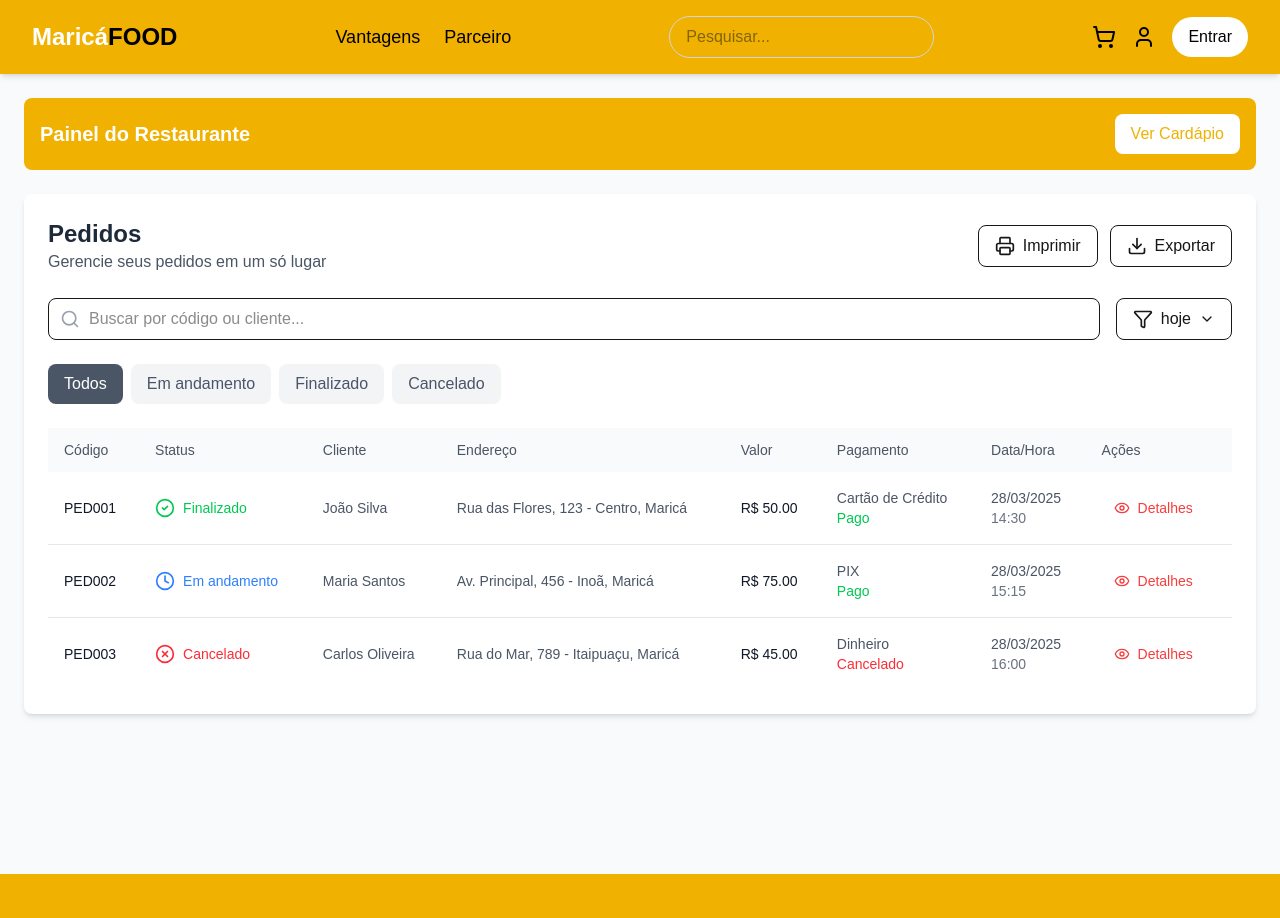
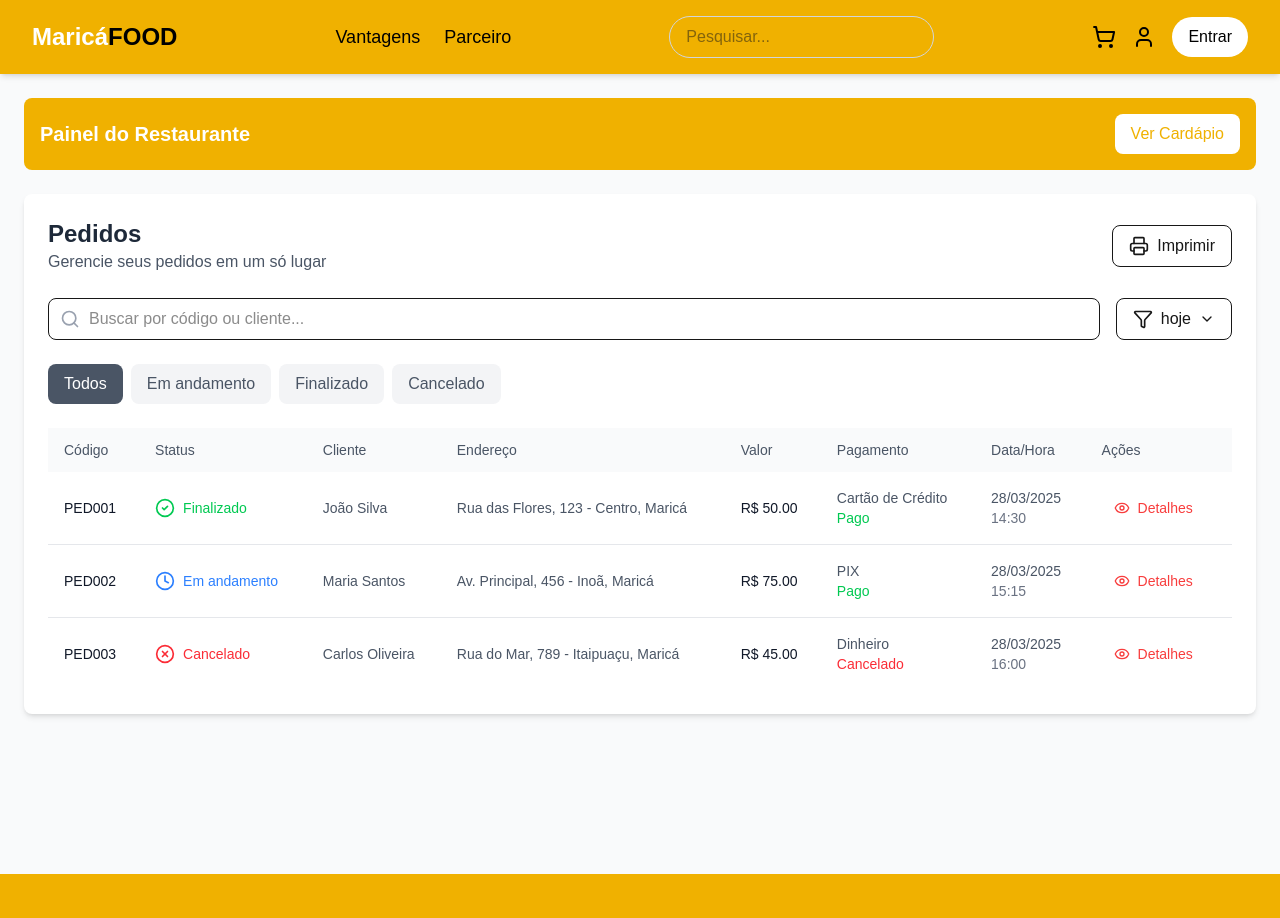
Before and after one commit to Gabriel-dev10/maricafood-next, a Next.js app: page /carrinhoChefkiss in a window 1280 px wide. Shown: the top 918 px of the page. Built offline with nearby package versions, Linux system fonts and the light colour scheme.

Commit message:
atualização-02

```diff
--- a/src/app/cadastro/page.tsx
+++ b/src/app/cadastro/page.tsx
@@ -77,7 +77,7 @@ function App() {
             ${isLogin ? '-right-1/2' : 'right-0'}`}>
             <h1 className="text-3xl font-bold mb-4">MaricáFOOD!</h1>
             <p className="mb-6">Já tem uma conta?</p>
-            <button className="w-40 h-12 border-2 border-white rounded-lg text-white font-semibold hover:bg-white/10 transition-colors cursor-pointer">
+            <button onClick={toggleForm} className="w-40 h-12 border-2 border-white rounded-lg text-white font-semibold hover:bg-white/10 transition-colors cursor-pointer">
               Login
             </button>
           </div>
--- a/src/app/carrinhoChefkiss/page.tsx
+++ b/src/app/carrinhoChefkiss/page.tsx
@@ -1,7 +1,7 @@
 'use client';
 
 import React, { useState } from 'react';
-import { Search, Filter, ChevronDown, Clock, CheckCircle2, XCircle, AlertCircle, Eye, Printer, Download } from 'lucide-react';
+import { Search, Filter, ChevronDown, Clock, CheckCircle2, XCircle, AlertCircle, Eye, Printer} from 'lucide-react';
 import Navbar from '../components/navbar';
 import Footer from '../components/footer';
 
@@ -94,8 +94,8 @@ function App() {
     <div>
       <Navbar />
       <div className="min-h-screen bg-gray-50">
-        {/* Main Content */}
-        <main className="max-w-7xl mx-auto p-6">
+
+        <div className="max-w-7xl mx-auto p-6">
           <div className="bg-yellow-500 p-4 rounded-lg flex justify-between items-center text-white mb-6">
             <span className="text-xl font-bold">Painel do Restaurante</span>
             <button className="bg-white text-yellow-500 px-4 py-2 rounded-lg font-medium hover:bg-gray-100 transition-colors">
@@ -113,10 +113,6 @@ function App() {
                 <button className="flex items-center gap-2 px-4 py-2 border rounded-lg hover:bg-gray-50">
                   <Printer className="w-5 h-5" />
                   Imprimir
-                </button>
-                <button className="flex items-center gap-2 px-4 py-2 border rounded-lg hover:bg-gray-50">
-                  <Download className="w-5 h-5" />
-                  Exportar
                 </button>
               </div>
             </div>
@@ -222,7 +218,7 @@ function App() {
               </table>
             </div>
           </div>
-        </main>
+        </div>
       </div>
       <Footer />
     </div>
--- a/src/app/components/footer.tsx
+++ b/src/app/components/footer.tsx
@@ -12,7 +12,7 @@ const Footer = () => {
 
           <div>
             <Link href="/">
-              <h2 className="text-2xl font-bold text-black-500">Maricá <span className='text-red-500'>FOOD</span></h2>
+              <h2 className="text-2xl font-bold text-white">Maricá <span className='text-black'>FOOD</span></h2>
               <p className="text-black-400 text-sm mt-2">O melhor sabor da cidade!</p>
             </Link>
           </div>
```
